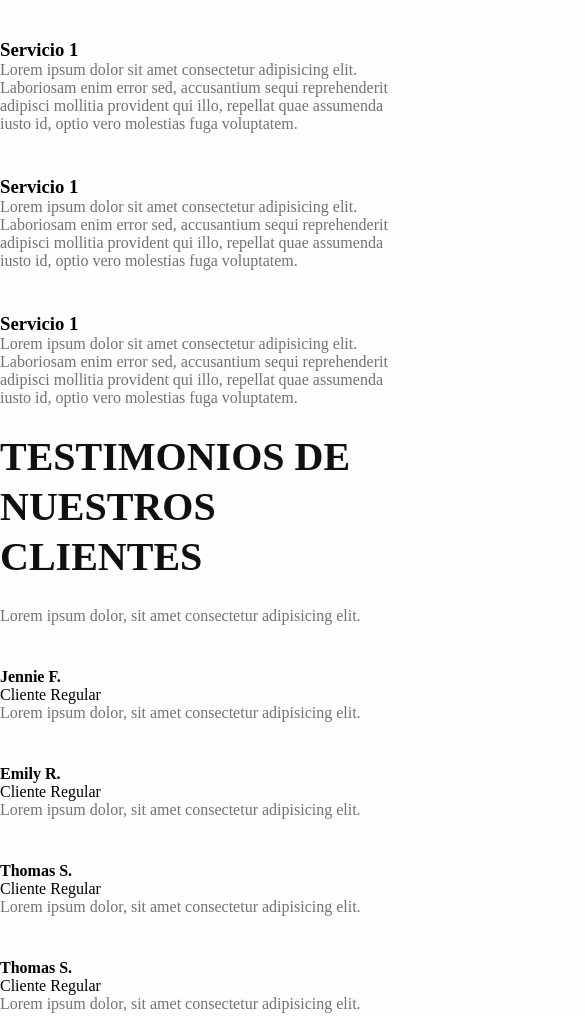
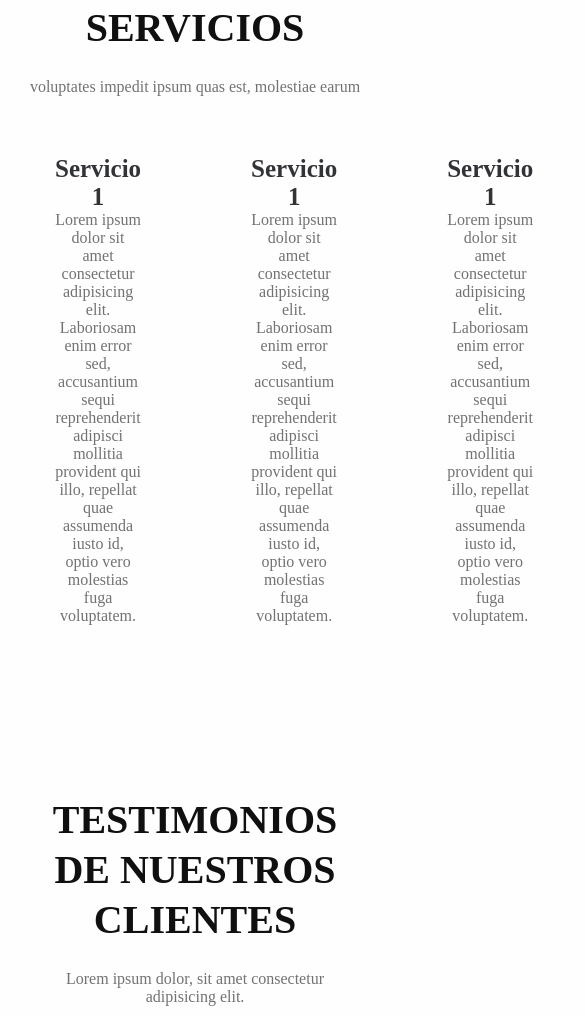
Before and after one commit to damayen-coder/2daentrega, a plain HTML site: page pages/servicios.html in a window 390 px wide. Shown: the part 528-1544 px from the top of the page, 585 px wide, since content can reach past the window. Drawn offline with Linux system fonts and the light colour scheme; files whose address does not match are found by name.

Commit message:
css update
actualizacion de la pagina de estilos con la seccion Servicios.html

```diff
--- a/style.css
+++ b/style.css
@@ -242,9 +242,9 @@ input{
 }
 
 .foter-conteent{
-    display: grid;
+    display: flex;
     grid-template-columns: repeat(4,1fr);
-    /*justify-content: space-between;*/
+    justify-content: space-between;
 }
 
 .link h3{
@@ -263,6 +263,82 @@ input{
 .link a:hover{
     color: #E53E2E;
 }
+
+
+.blog{
+    padding: 100px 0;
+    text-align: center;
+}
+
+.blog-content{
+    display: flex;
+    justify-content: space-between;
+}
+
+.blog-1{
+    padding: 15px 55px;
+}
+
+.blog-1 img{
+    width: 250px;
+    border-radius: 15px;
+    margin-bottom: 15px;
+}
+
+.blog-1 h3{
+    font-size: 25px;
+    color: #323337;
+}
+
+
+
+/* testimonios test*/
+
+.testimonios{
+
+    text-align: center;
+    color: #ada6a6;
+    margin: auto;
+
+}
+
+.testimo-content2{
+
+    display: grid;
+    grid-template-columns: repeat(4,1fr);
+
+}
+
+.testi-1{
+    width:400px;
+    padding: 25px 50px;
+}
+
+.testi-1 img{
+    width: 200px;
+    border-radius: 100px;
+}
+
+.testi-1 h4{
+    color: #23303e;
+    margin-top: 20px;
+    padding: 20px 0 10px 0;
+}
+
+.testi-1 span{
+    color: #0c87e6;
+    font-size: 0.8rem;
+}
+
+
+
+
+
+
+
+
+
+
 
 
 @media(max-width: 991px){
@@ -382,6 +458,23 @@ input{
         margin: 0;
         grid-template-columns: repeat(2,1fr);
         text-align: center;
+    }
+
+    /*Nuevo Agregado entrega 2*/
+
+    .testimonios{
+        padding: 30px;
+    }
+
+    .testimo-content2{
+        margin: 0;
+        grid-template-columns: repeat(2,1fr);
+
+    }
+
+    .testi-1{
+        width: 100%;
+        padding: 0;
     }
 }
 
@@ -503,4 +596,20 @@ input{
         grid-template-columns: repeat(1,1fr);
         text-align: center;
     }
+
+
+    .testimonios{
+        padding: 30px;
+    }
+
+    .testimo-content2{
+        margin: 0;
+        grid-template-columns: repeat(1,1fr);
+
+    }
+
+    .testi-1{
+        width: 100%;
+        padding: 0;
+    }
 }
```
